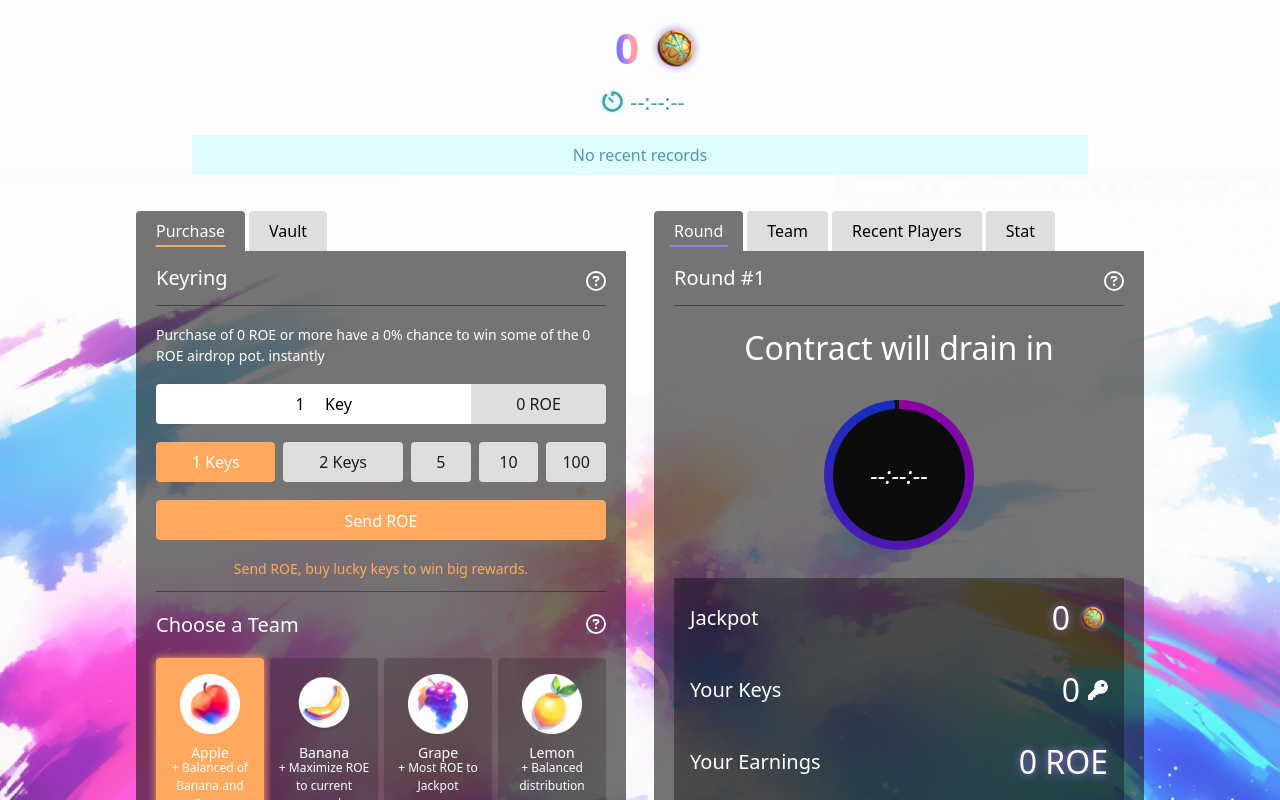
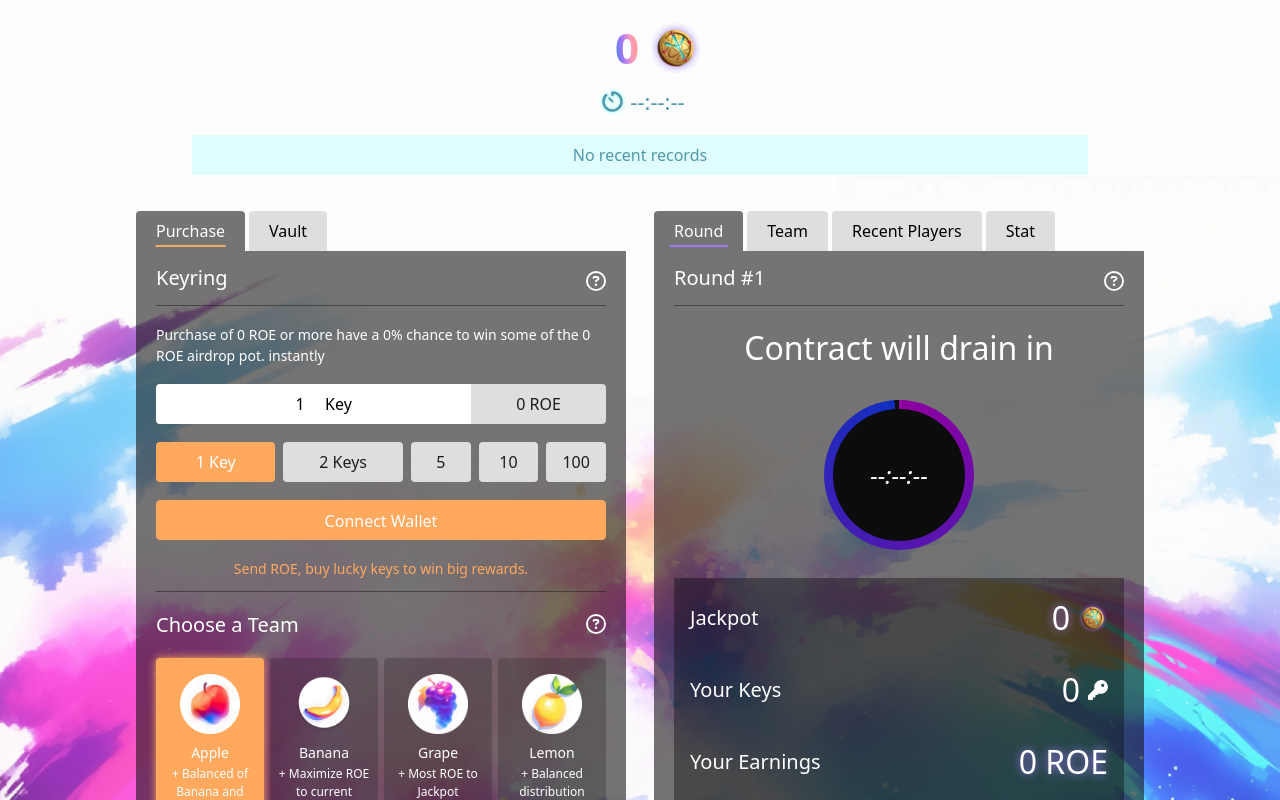
Before and after one commit to adam8130/fomo3d, a React (Create React App) app: page / in a window 1280 px wide. Shown: the top 800 px of the page. Built offline with nearby package versions, Linux system fonts and the light colour scheme.

Commit message:
feat: optimize unchange network or unconnect wallet case

```diff
--- a/src/App.js
+++ b/src/App.js
@@ -177,7 +177,7 @@ export default function App() {
         const endBlock = await contract.provider.getBlockNumber();
         if (startBlock.toNumber()) {
           const logs = await getLogsInRange(filter, startBlock.toNumber(), endBlock);
-          console.log('logs', logs.slice(-4).reverse());
+          // console.log('logs', logs.slice(-4).reverse());
           setBoughtRecords(logs.slice(-4).reverse());
         }
       } catch (error) {
--- a/src/components/Purchase.js
+++ b/src/components/Purchase.js
@@ -2,7 +2,7 @@ import { useEffect, useRef, useState } from 'react'
 import { ROEContractABI } from '../plugin/abi/RoeABI'
 import { Fomo3DContractABI } from '../plugin/abi/Fomo3DAbi'
 import { ethers } from 'ethers'
-import { provider, signer } from '../plugin/ethers'
+import { changeNetwork, provider, signer } from '../plugin/ethers'
 import { motion } from 'framer-motion'
 import { useStore } from '../zustand/store'
 import { TeamCard } from './TeamCard'
@@ -42,8 +42,8 @@ const TeamInfo = [
 
 export function Purchase() {
 
-  const { contract, isColddowning } = useStore()
-  const { setTextDialog, setIsLoading, setInfoDialog } = useStore()
+  const { contract, walletAddress, isColddowning } = useStore()
+  const { setTextDialog, setIsLoading, setInfoDialog, setWalletAddress } = useStore()
 
   const [selectedTeamIdx, setSelectedTeamIdx] = useState(0)
   const [selectedKeyAmount, setSelectedKeyAmount] = useState(1)
@@ -79,9 +79,6 @@ export function Purchase() {
       ? bigIntKeyPrice * amount
       : bigIntKeyPrice * ((1 - (1.01 ** amount)) / (1 - 1.01))
 
-    console.log('calculatedPrice', calculatedPrice)
-    console.log('parseIntedPrice', Math.round(calculatedPrice))
-
     setFinalKeyPrice(Math.round(calculatedPrice))
     setSelectedKeyAmount(amount)
   }
@@ -89,6 +86,22 @@ export function Purchase() {
   const handleSendROE = async () => {
     await provider.send('eth_requestAccounts', [])
     setPurchaseDialog(true)
+  }
+
+  const connectWallet = async () => {
+    try {
+      const { chainId } = await provider.getNetwork()
+
+      if (chainId !== Number(process.env.REACT_APP_CHAIN_ID)) {
+        return await changeNetwork()
+      }
+      await provider.send('eth_requestAccounts', [])
+      const walletAddress = signer.getAddress()
+      setWalletAddress(walletAddress)
+    } catch (err) {
+      console.log(err)
+    }
+
   }
 
   return (
@@ -107,7 +120,6 @@ export function Purchase() {
               value={selectedKeyAmount}
               onChange={(e) => {
                 const v = parseInt(e.target.value, 10);
-
                 if (e.target.value.includes('.') || isNaN(v)) {
                   setSelectedKeyAmount('')
                 }
@@ -138,16 +150,17 @@ export function Purchase() {
               }
               onClick={() => handleSelectKeys(item)}
             >
-              {item} {idx < 2 && 'Keys'}
+              {item}
+              {idx === 0 ? ' Key' : idx < 2 ? ' Keys' : ''}
             </span>
           ))}
         </div>
         <div className="flex justify-between">
           <span
             className="w-full h-[40px] bg-[#ffa95e] text-center leading-[40px] rounded cursor-pointer text-white border border-[#ffa95e] hover:bg-[#ffa95e20] transition-3"
-            onClick={() => handleSendROE()}
+            onClick={() => walletAddress ? handleSendROE() : connectWallet()}
           >
-            Send ROE
+            {walletAddress ? 'Send ROE' : 'Connect Wallet'}
           </span>
         </div>
         <p className="text-[14px] text-[#ffa95e] text-center font-[300] pb-3 border-b border-[#22222290]">
--- a/src/components/TeamCard.js
+++ b/src/components/TeamCard.js
@@ -6,7 +6,7 @@ export function TeamCard({ icon, title, desc, activated }) {
     >
       <img className="w-[60px] h-[60px]" src={icon} alt={title} />
       <p className='text-[14px]'>{title}</p>
-      <p className='text-[12px] mt-[-12px] text-center px-2'>{desc}</p>
+      <p className='text-[12px] max-sm:text-[10px] mt-[-6px] max-sm:mt-[-4px] text-center px-2'>{desc}</p>
     </div>
   )
 }
--- a/src/components/Vault.js
+++ b/src/components/Vault.js
@@ -25,6 +25,7 @@ export function Vault() {
 
   useEffect(() => {
     const init = async () => {
+      try {
         const contract = new ethers.Contract(
           process.env.REACT_APP_CONTRACT_ADDRESS,
           Fomo3DContractABI,
@@ -32,7 +33,6 @@ export function Vault() {
         )
 
         const vaultInfo = await contract.getVault()
-      console.log('vaultInfo', vaultInfo)
 
         const expectedBenefits = vaultInfo.expected.toNumber() / 1000000
         const availableBenefits = vaultInfo.avaliable.toNumber() / 1000000
@@ -45,6 +45,9 @@ export function Vault() {
           referralBouns,
           totalGains
         })
+      } catch (err) {
+        console.log(err)
+      }
     }
     init()
   }, [])
--- a/src/plugin/ethers.js
+++ b/src/plugin/ethers.js
@@ -3,7 +3,7 @@ import { ethers } from 'ethers'
 let provider
 let signer
 
-const ourChainId = process.env.REACT_APP_CHAIN_ID
+const ourChainId = Number(process.env.REACT_APP_CHAIN_ID)
 
 if (typeof window !== 'undefined' && typeof window.ethereum !== 'undefined') {
   provider = new ethers.providers.Web3Provider(window.ethereum, 'any')
@@ -13,8 +13,7 @@ if (typeof window !== 'undefined' && typeof window.ethereum !== 'undefined') {
     const { chainId } = await provider.getNetwork()
 
     if (chainId !== ourChainId) {
-      const changed = await changeNetwork()
-      if (changed) return
+      await changeNetwork()
     }
   }
   initEthers()
@@ -24,36 +23,40 @@ else {
   console.log('MetaMask is uninstalled!')
 }
 
-const changeNetwork = async () => {
+export const changeNetwork = async () => {
+  const params = [
+    {
+      chainId: ethers.utils.hexStripZeros(Number((ourChainId))),
+      chainName: 'amoy-matic-' + ourChainId,
+      nativeCurrency: {
+        name: 'MATIC',
+        symbol: 'MATIC',
+        decimals: 18,
+      },
+      ...JSON.parse(process.env.REACT_APP_BLOCK_NETWORK),
+    },
+  ]
   try {
     await window.ethereum.request({
       method: 'wallet_switchEthereumChain',
       params: [{ chainId: ethers.utils.hexStripZeros(Number((ourChainId))) }],
     })
+    window.location.reload()
   } catch (switchError) {
+    console.log('switchError', switchError)
     // This error code indicates that the chain has not been added to MetaMask.
     if (switchError.code === 4902) {
       try {
         await window.ethereum.request({
           method: 'wallet_addEthereumChain',
-          params: [
-            {
-              chainId: ethers.utils.hexStripZeros(Number((ourChainId))),
-              chainName: 'amoy-matic-' + ourChainId,
-              nativeCurrency: {
-                name: 'MATIC',
-                symbol: 'MATIC',
-                decimals: 18,
-              },
-              ...JSON.parse(process.env.REACT_APP_BLOCK_NETWORK),
-            },
-          ],
+          params: params,
         })
       } catch (addError) {
         console.log('addError', addError)
         return addError
       }
     }
+    return switchError
   }
 }
 
```
Lines whose indentation alone changed are shown as unchanged.
